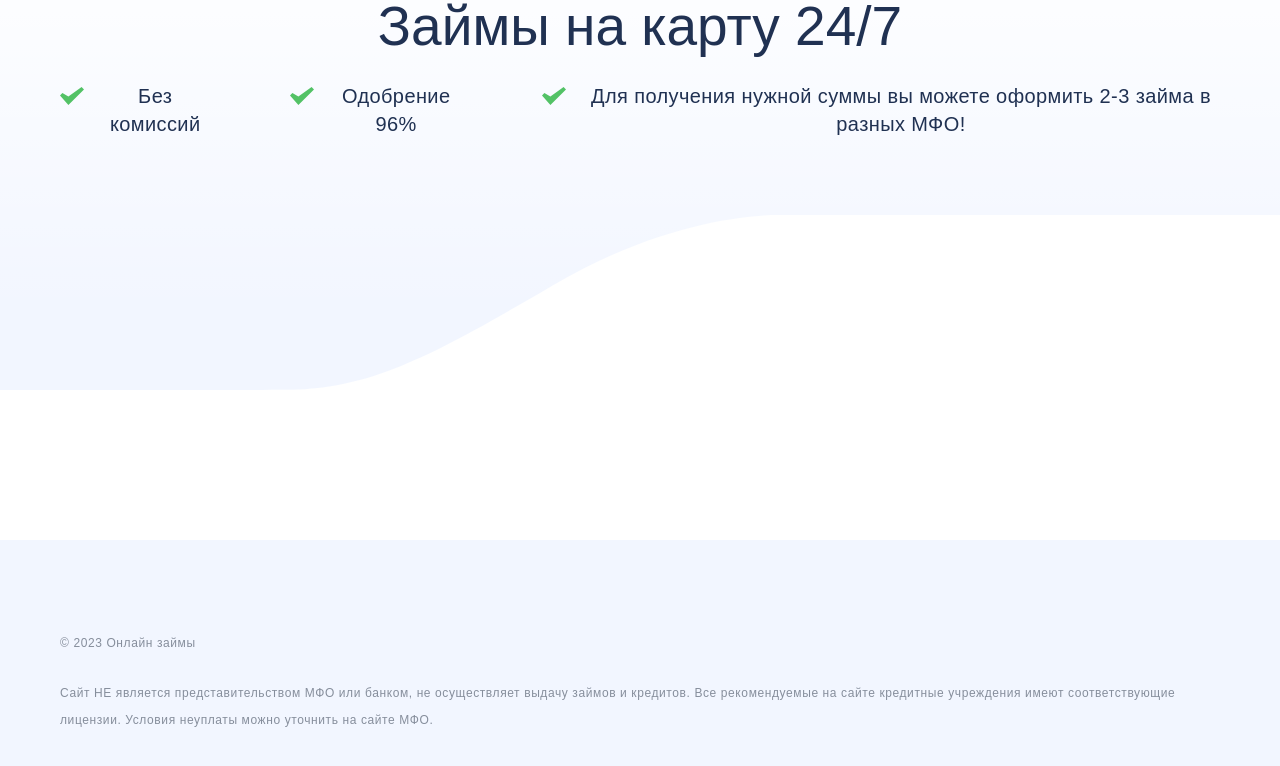
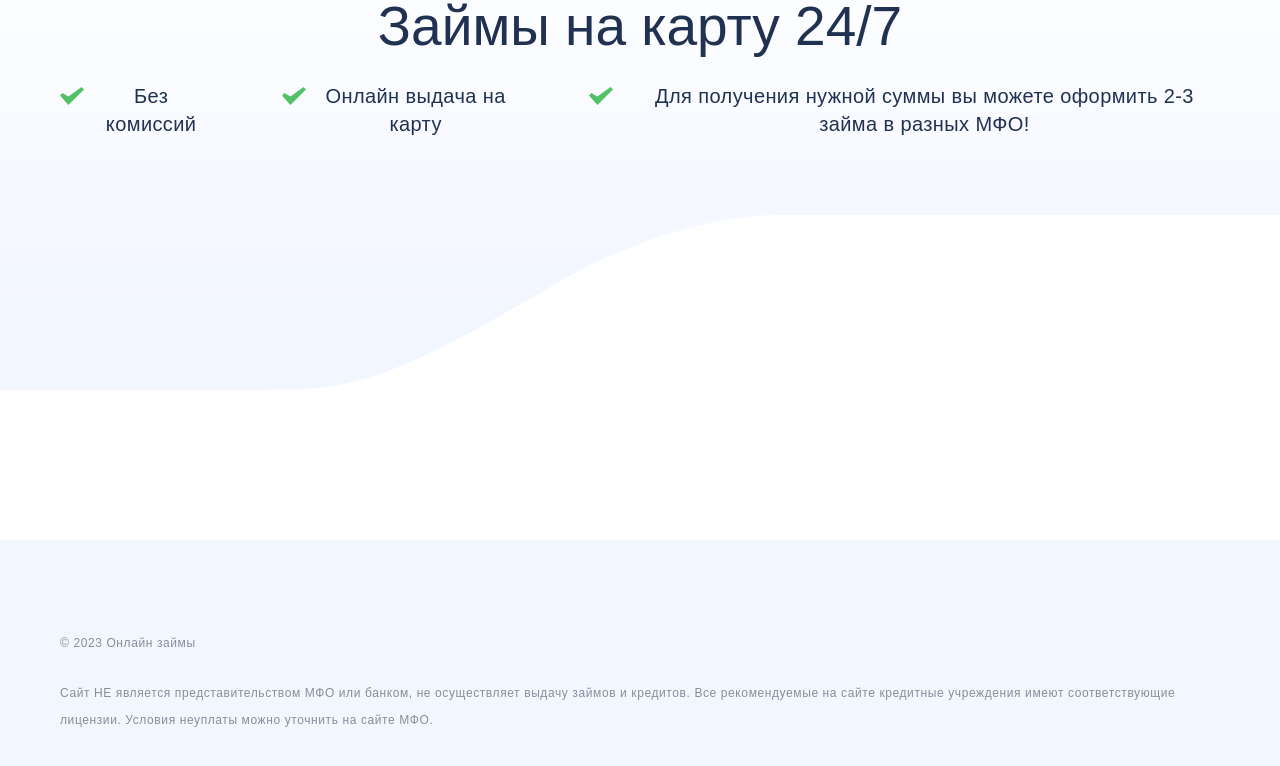
Before and after one commit to MoskalukMike/offerwalls, a plain HTML site: page app/onzaim.ru/index.html in a window 1280 px wide. Drawn offline with Linux system fonts and the light colour scheme; no server answers; a web font is replaced by a local one.

Commit message:
update text

```diff
--- a/app/onzaim.ru/index.html
+++ b/app/onzaim.ru/index.html
@@ -29,7 +29,7 @@
                <h1>Займы на карту 24/7</h1>
                <div class="benefits">
                   <div class="benefit"> <span>Без комиссий</span> </div>
-                  <div class="benefit"> <span>Одобрение 96%</span> </div>
+                  <div class="benefit"> <span>Онлайн выдача на карту</span> </div>
                   <div class="benefit"> <span>Для получения нужной суммы вы можете оформить 2-3 займа в разных МФО!</span> </div>
 
                </div>
```
Also changed, not shown: app/zaim.info/index.html (+1 -1 lines).
